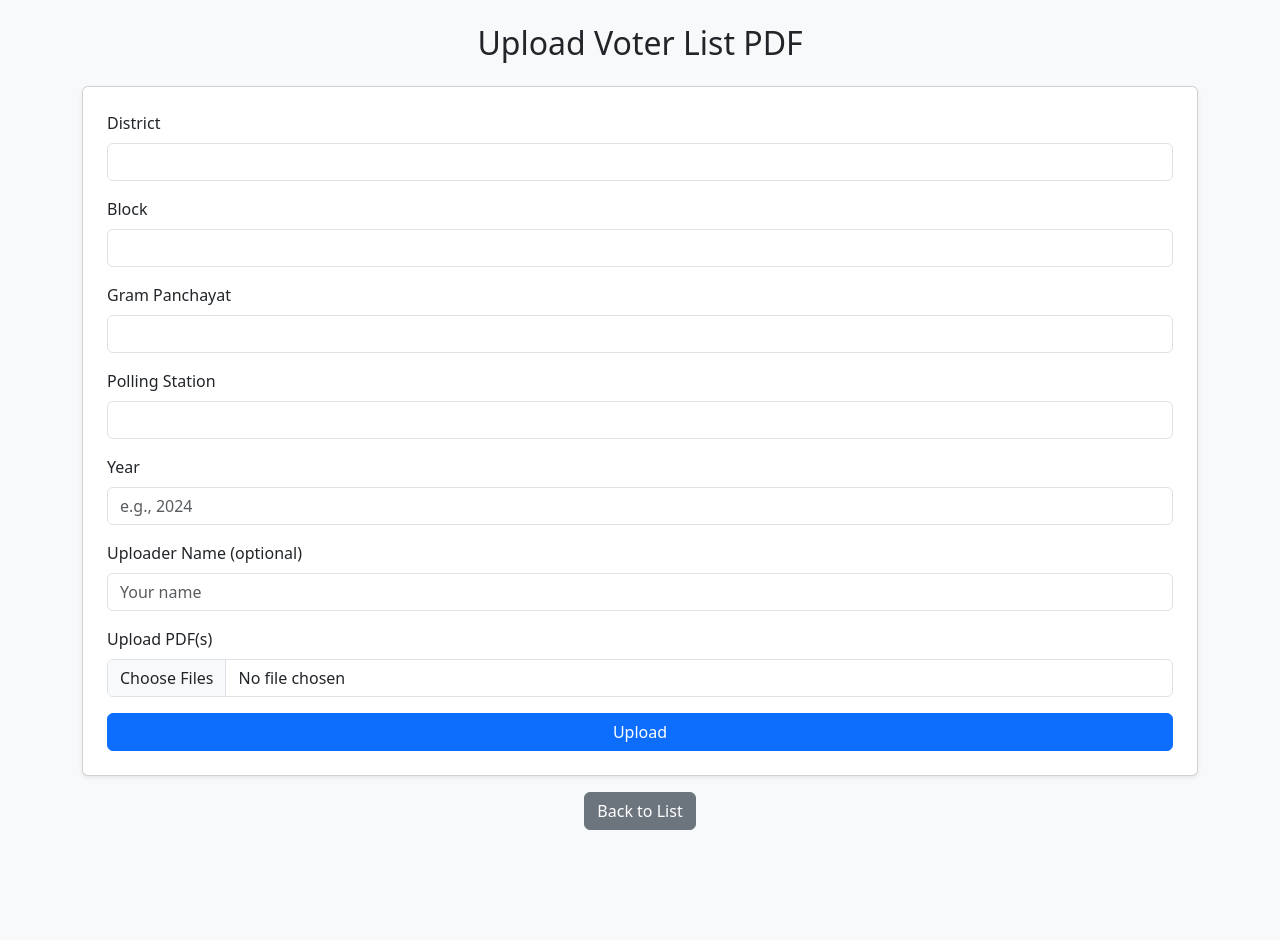
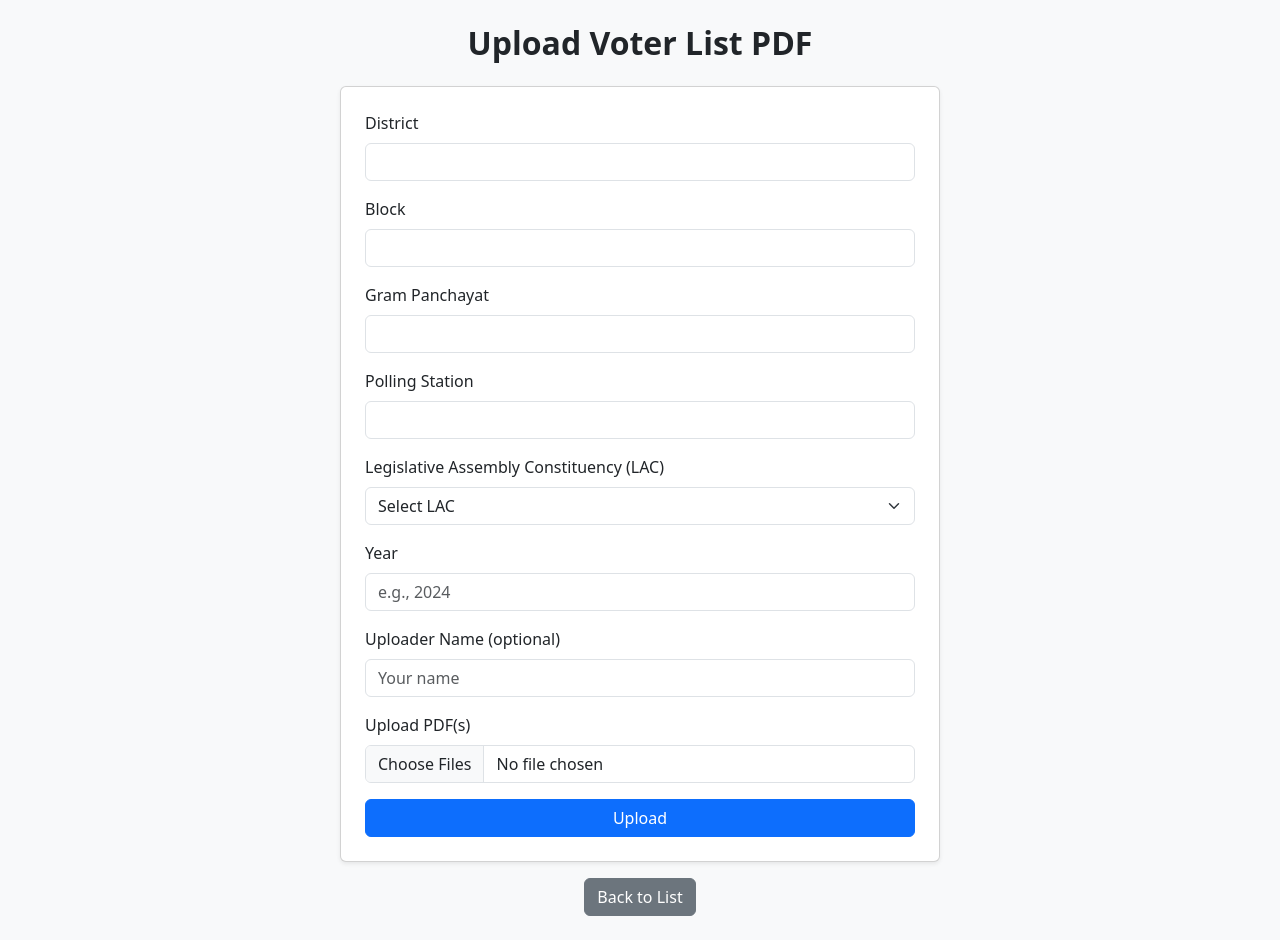
Before and after one commit to Bijush/Voterlist, a Flask app: page /upload in a window 1280 px wide. Before the commit the page ends 830 px from the top, so only its background shows below. Run offline with Flask 3, Linux system fonts and the light colour scheme; parts of the project's set-up code (start-up, migrations or seed data) failed here and were passed over; some libraries are stand-ins or nearby versions.

Commit message:
Update upload_voterlist.html

```diff
--- a/templates/upload_voterlist.html
+++ b/templates/upload_voterlist.html
@@ -5,42 +5,83 @@
   <title>Upload Voter List</title>
   <meta name="viewport" content="width=device-width, initial-scale=1">
   <link href="https://cdn.jsdelivr.net/npm/bootstrap@5.3.2/dist/css/bootstrap.min.css" rel="stylesheet">
+
+  <style>
+    .form-section {
+      max-width: 600px;
+      margin: auto;
+    }
+  </style>
 </head>
+
 <body class="bg-light">
   <div class="container py-4">
-    <h2 class="mb-4 text-center">Upload Voter List PDF</h2>
+    <h2 class="mb-4 text-center fw-bold">Upload Voter List PDF</h2>
 
-    <form action="{{ url_for('upload') }}" method="POST" enctype="multipart/form-data" class="card p-4 shadow-sm">
+    <form action="{{ url_for('upload') }}" method="POST" enctype="multipart/form-data"
+          class="card p-4 shadow-sm form-section">
+
+      <!-- District -->
       <div class="mb-3">
         <label class="form-label">District</label>
         <input type="text" class="form-control" name="district" required>
       </div>
 
+      <!-- Block -->
       <div class="mb-3">
         <label class="form-label">Block</label>
         <input type="text" class="form-control" name="block" required>
       </div>
 
+      <!-- GP -->
       <div class="mb-3">
         <label class="form-label">Gram Panchayat</label>
         <input type="text" class="form-control" name="gp" required>
       </div>
 
+      <!-- Polling Station -->
       <div class="mb-3">
         <label class="form-label">Polling Station</label>
         <input type="text" class="form-control" name="polling_station" required>
       </div>
 
+      <!-- LAC (Dropdown with grouping) -->
+      <div class="mb-3">
+        <label class="form-label">Legislative Assembly Constituency (LAC)</label>
+        <select name="lac_no" class="form-select" required>
+          <option value="" disabled selected>Select LAC</option>
+
+          <optgroup label="Cachar">
+            <option value="42-Udharbond">42 – Udharbond</option>
+            <option value="117-Borkhola">117 – Borkhola</option>
+          </optgroup>
+
+          <optgroup label="Karimganj">
+            <option value="3-Ratabari">3 – Ratabari</option>
+            <option value="4-Patharkandi">4 – Patharkandi</option>
+          </optgroup>
+
+          <optgroup label="Hailakandi">
+            <option value="6-Hailakandi">6 – Hailakandi</option>
+            <option value="7-Katlicherra">7 – Katlicherra</option>
+          </optgroup>
+
+        </select>
+      </div>
+
+      <!-- Year -->
       <div class="mb-3">
         <label class="form-label">Year</label>
         <input type="number" class="form-control" name="year" placeholder="e.g., 2024" required>
       </div>
 
+      <!-- Uploader -->
       <div class="mb-3">
         <label class="form-label">Uploader Name (optional)</label>
         <input type="text" class="form-control" name="uploader" placeholder="Your name">
       </div>
 
+      <!-- PDF Upload -->
       <div class="mb-3">
         <label class="form-label">Upload PDF(s)</label>
         <input type="file" class="form-control" name="pdfs" accept="application/pdf" multiple required>
```
